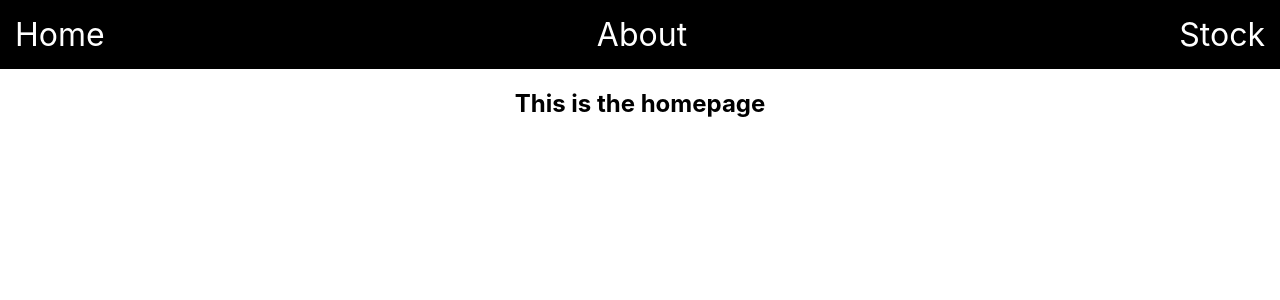
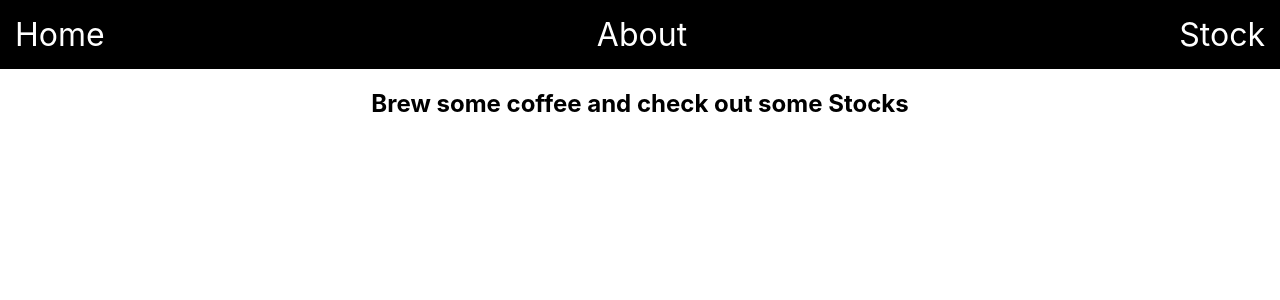
Before and after one commit to ellzmarie/react-router-lab, a React (Create React App) app: page / in a window 1280 px wide. Shown: the top 300 px of the page. Built offline with nearby package versions, Linux system fonts and the light colour scheme.

Commit message:
updates home file

```diff
--- a/src/pages/Home.js
+++ b/src/pages/Home.js
@@ -2,7 +2,7 @@
 function Home() {
     return (
       <div className="Home">
-        <h2>This is the homepage</h2>
+        <h2>Brew some coffee and check out some Stocks</h2>
       </div>
     );
   }
```
